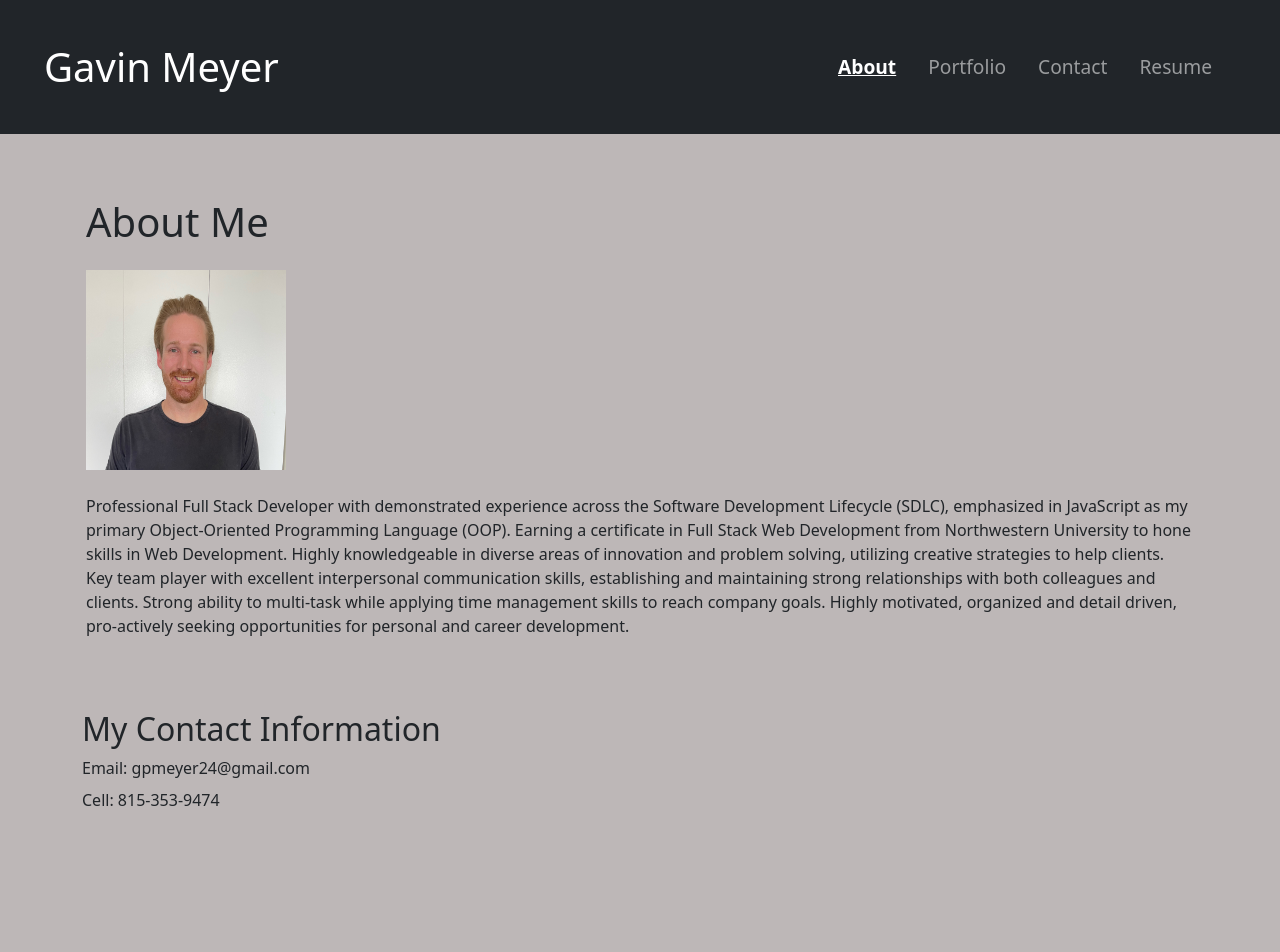
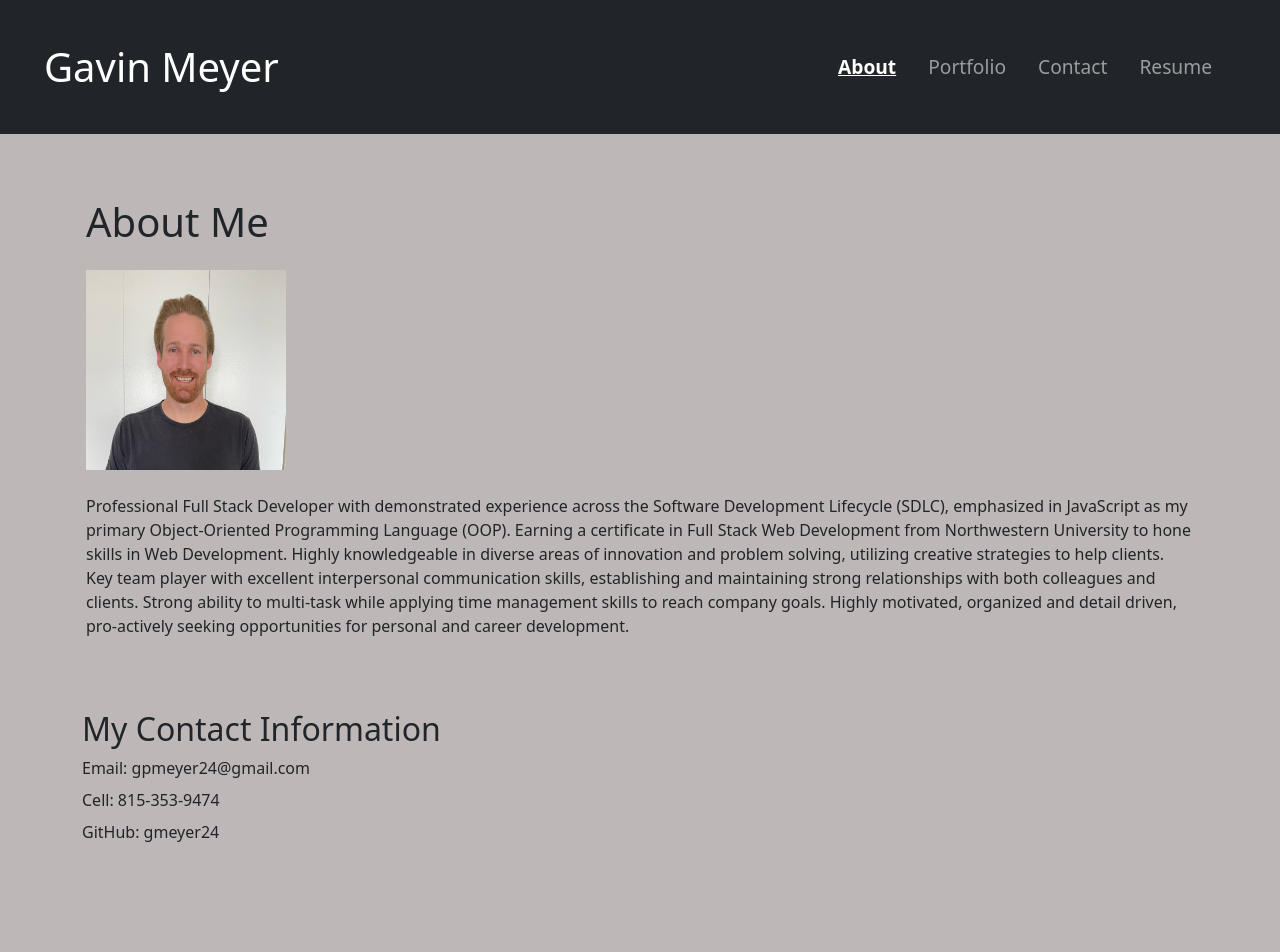
Before and after one commit to gmeyer24/Gavin-Meyer-Portfolio, a React (Vite) app: page / in a window 1280 px wide. Shown: the top 952 px of the page. Built offline with nearby package versions, Linux system fonts and the light colour scheme.

Commit message:
create README

```diff
--- a/src/pages/AboutMe.jsx
+++ b/src/pages/AboutMe.jsx
@@ -32,6 +32,7 @@ export default function AboutMe() {
           <h2>My Contact Information</h2>
           <p>Email: gpmeyer24@gmail.com</p>
           <p>Cell: 815-353-9474</p>
+          <p>GitHub: gmeyer24</p>
         </div>
       </div>
     </div>
```
Also changed, not shown: assets/images/app-screenshot.png (added), 1 other file (tests, documents, lock files or other folders).
